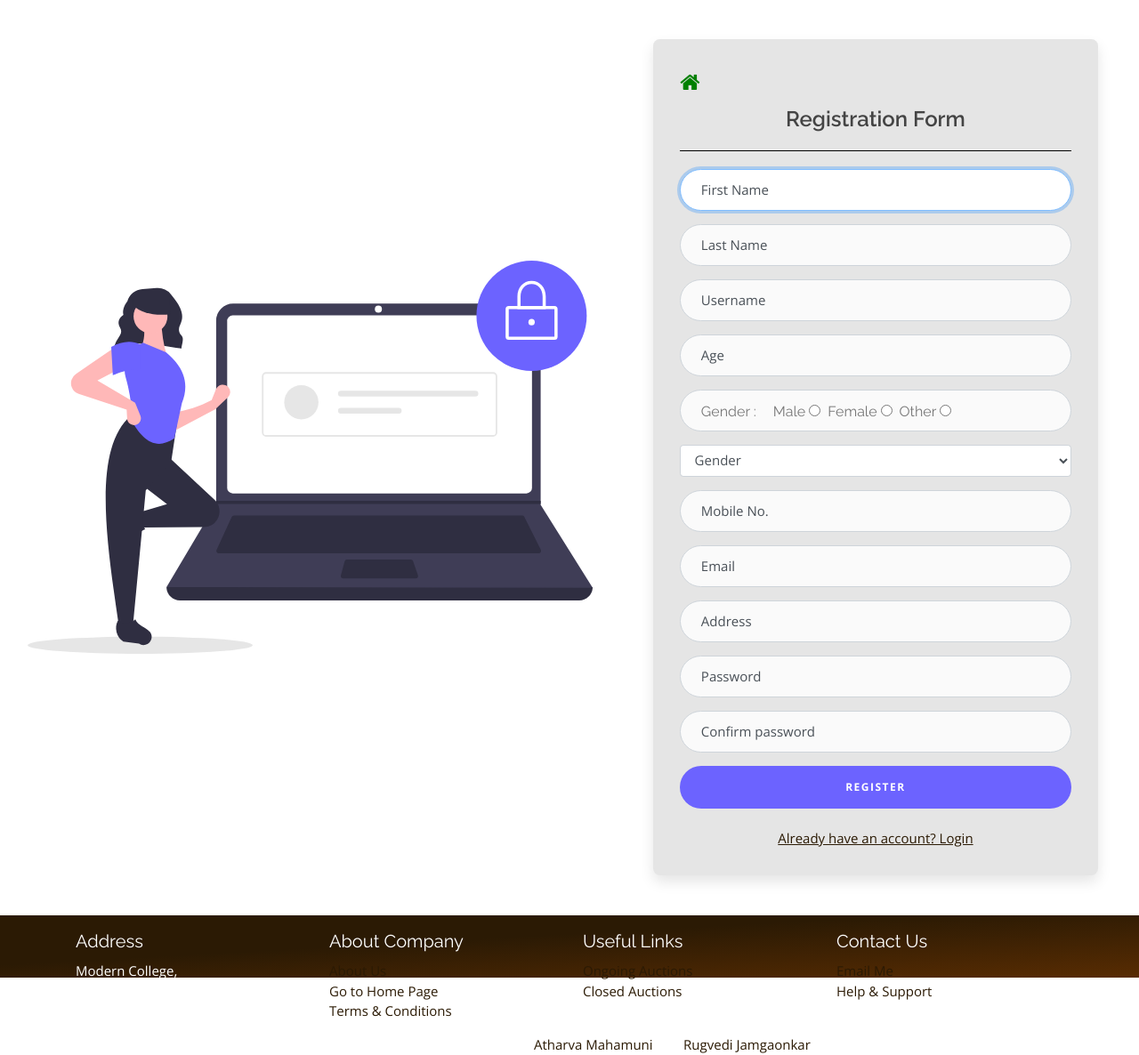
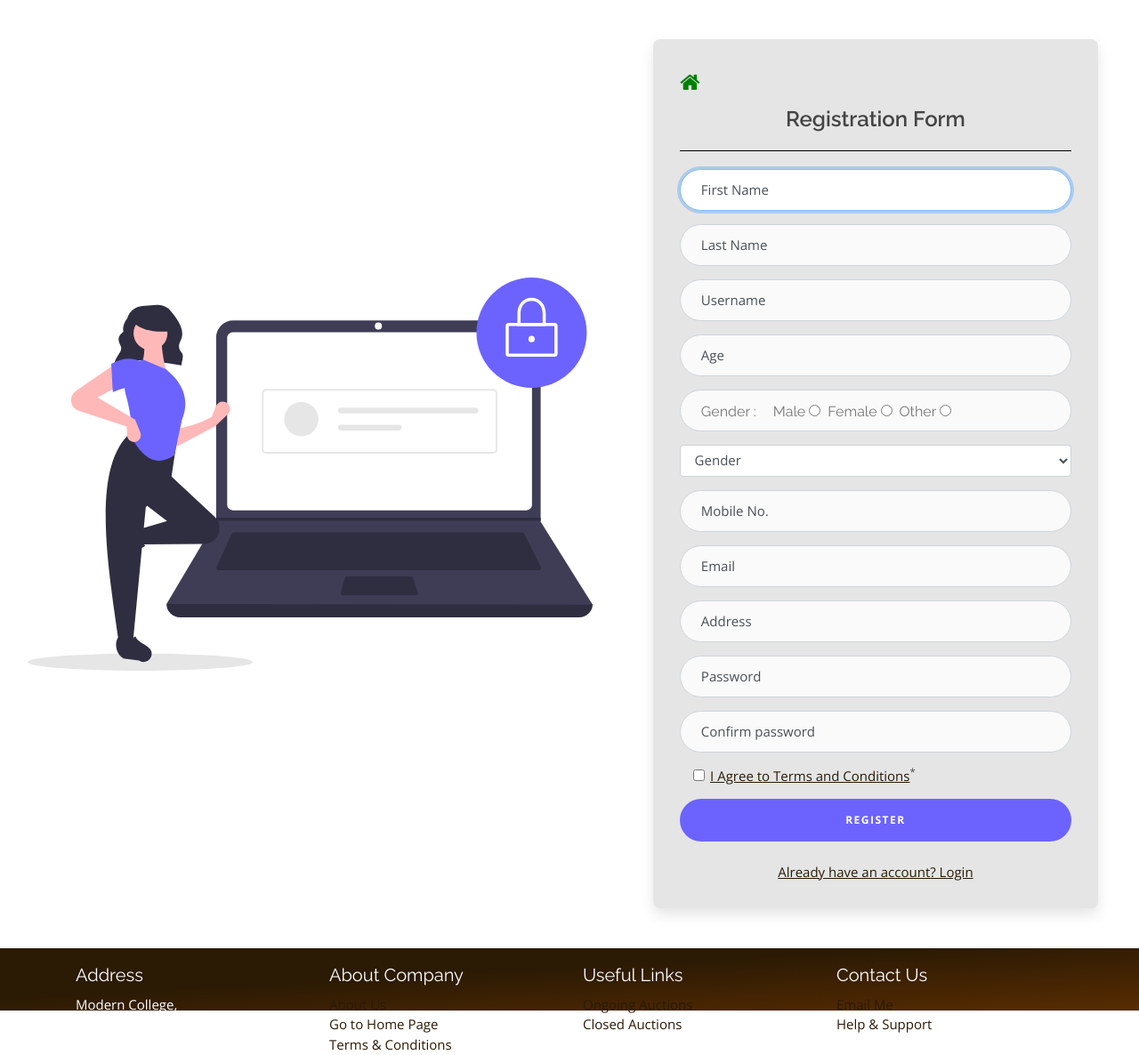
Before and after one commit to AtharvaCM/django-auction, a Django app: page /register in a window 1280 px wide. Shown: the part 101-1287 px from the top of the page at 89% size. Run offline with Django 3.2, Linux system fonts and the light colour scheme; some libraries are stand-ins or nearby versions; some web fonts are replaced.

Commit message:
terms chkbox and bg-img-secondary

```diff
--- a/auctions/templates/auctions/closed_listings.html
+++ b/auctions/templates/auctions/closed_listings.html
@@ -3,7 +3,7 @@
 {% block title %}Closed Listings | {% endblock %}
 
 {% block body %}
-<div class="closed-listings-wrapper">
+<div class="closed-listings-wrapper bg-img-secondary">
     <div class="container">
         <div class="text-center my-4">
             <h2 class="text-title">Closed Auctions </h2>
--- a/auctions/templates/auctions/create_listing.html
+++ b/auctions/templates/auctions/create_listing.html
@@ -3,7 +3,7 @@
 {% block title %}Create Listing | eAuction Pune{% endblock %}
 
 {% block body %}
-<section id="create-listing-sec">
+<section id="create-listing-sec" class="bg-img-secondary">
     <div class="container">
         <h2 class="text-title text-center pt-2 mb-5">Create New Listing</h2>
 
--- a/auctions/templates/auctions/register.html
+++ b/auctions/templates/auctions/register.html
@@ -92,7 +92,14 @@
                                 <label for="inputConfirmPassword">Confirm password</label>
                             </div>
 
-                            <button class="btn btn-lg btn-primary btn-block text-uppercase"
+                            <div class="form-check ml-3">
+                                <input class="form-check-input" type="checkbox" id="gridCheck1" required>
+                                <label class="form-check-label" for="gridCheck1">
+                                    <a href="{% url 'terms' %}"> I Agree to Terms and Conditions</a><sup>*</sup>
+                                </label>
+                            </div>
+
+                            <button class="btn btn-lg btn-primary btn-block text-uppercase mt-3"
                                 type="submit">Register</button>
                             <a class="d-block text-center mt-4" href="{% url 'login' %}">Already have an account?
                                 Login</a>
```
Also changed, not shown: auctions/static/auctions/css/style.css (+23 -13 lines), auctions/templates/auctions/display_category.html (+5 -2 lines), auctions/static/auctions/img/background.jpg (added), background.jpg (added), db.sqlite3.
